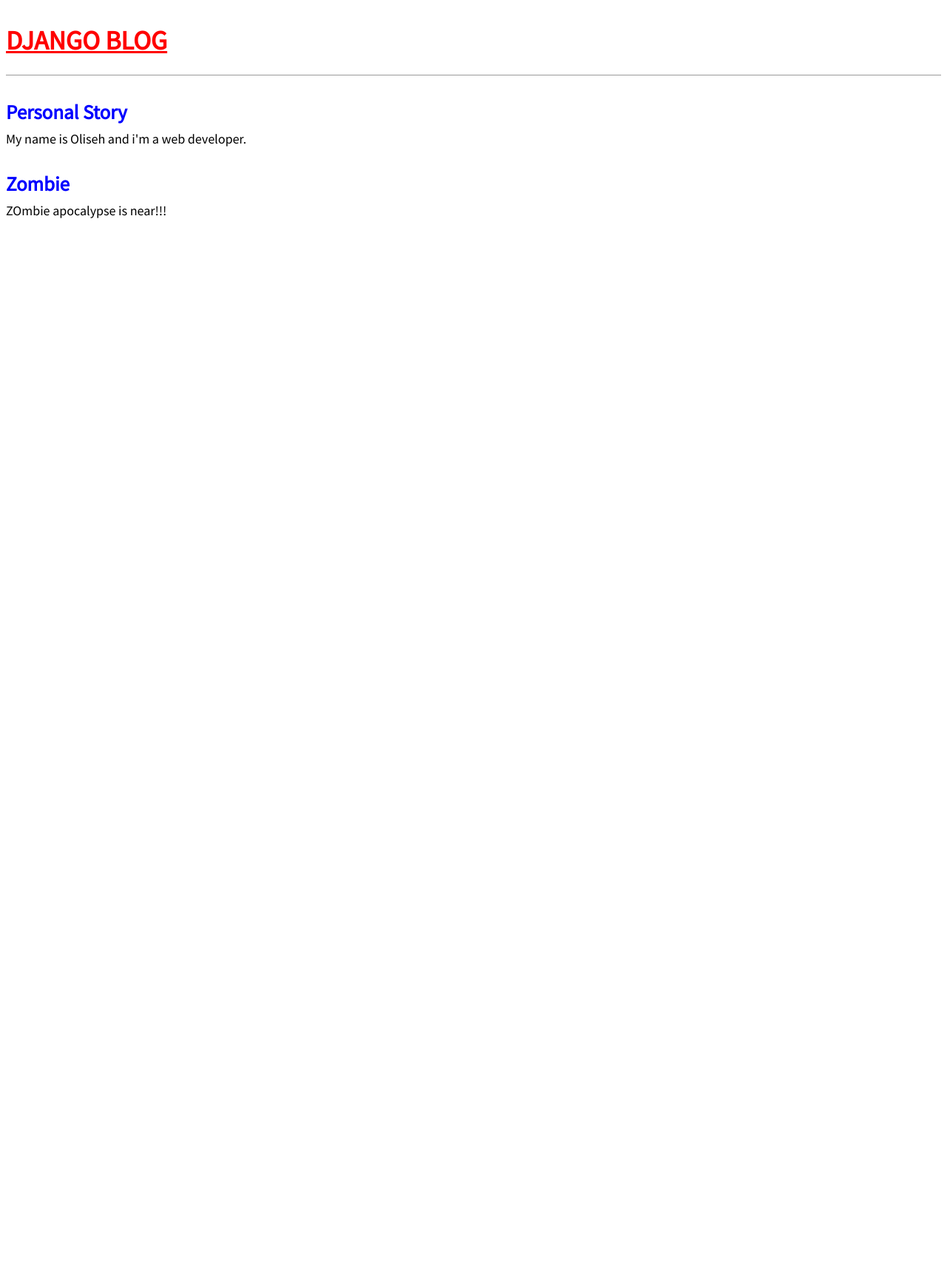
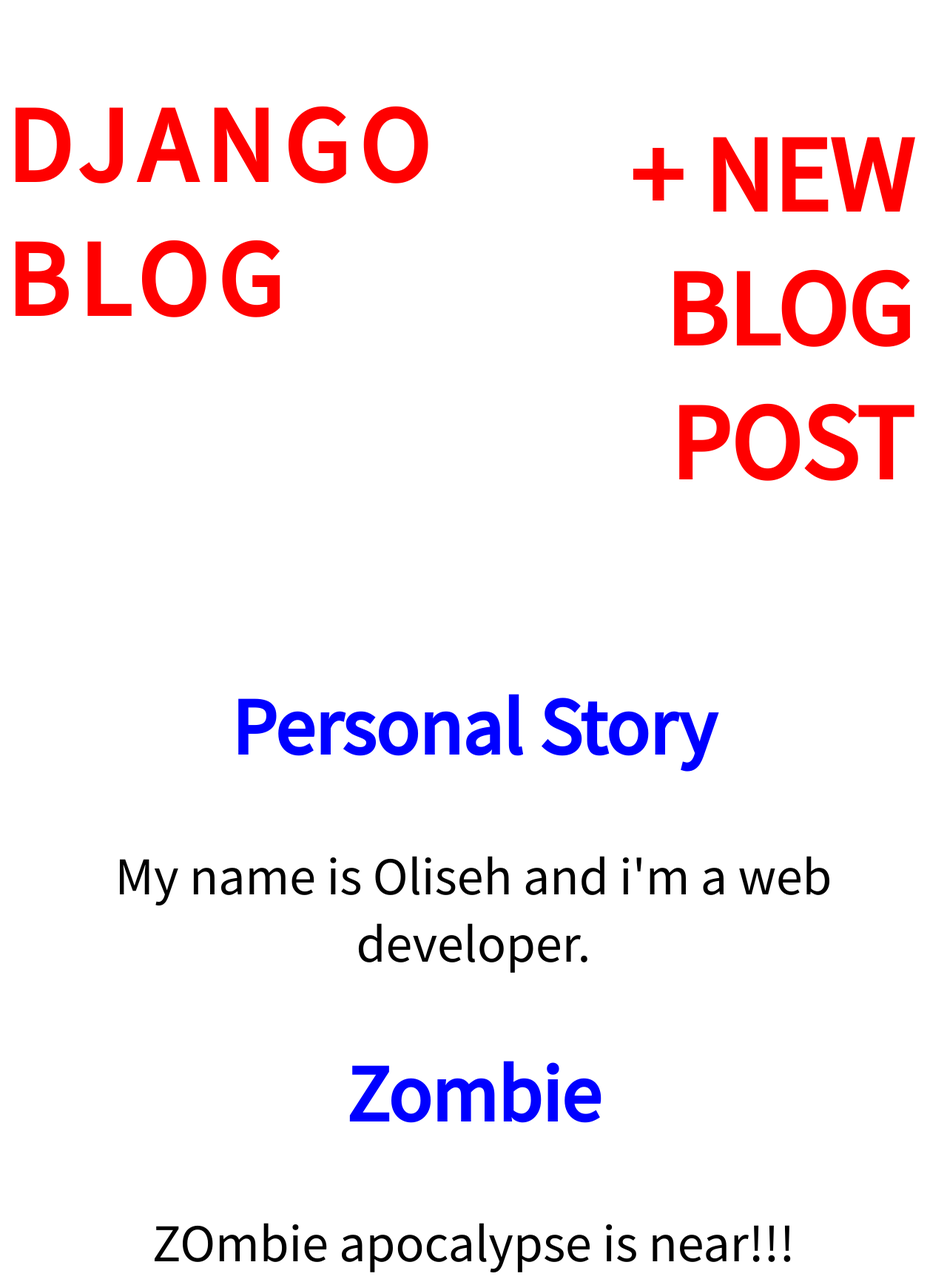
Before and after one commit to MrAzuka/blog, a Django app: page / in a window 1280 px wide. Shown: the whole page at 74% size. Before the commit the page ends 295 px from the top, so only its background shows below. Run offline with Django 3.2, Linux system fonts and the light colour scheme; data comes from the database, SQL or seed files in the repository.

Commit message:
New page

```diff
--- a/blog/static/css/base.css
+++ b/blog/static/css/base.css
@@ -1,31 +1,36 @@
 header {
     border-bottom: 1px solid #999;
-    margin-bottom: 2rem;
-    display: flex;
+    margin-bottom: 2rem
 }
 
-header h1 a {
-    color: red
+h1 a {
+    color: red;
+    text-decoration-line: none;
 }
 
 body {
     font-family: 'Source Sans Pro', sans-serif;
-    font-size: 18px;
+    font-size: 9vh;
 }
-
+.grid-container{
+     display: flex;
+     flex-direction: row;
+}
 .nav-left {
+    justify-self: flex-start;
     margin-right: auto;
+    text-decoration: none;
+    letter-spacing: 1vw;
  }
-
 .nav-right {
-    display: flex;
-    padding-top: 2rem;
+justify-self: flex-end;
+ padding:5vh 3vw;
 }
 .post-entry {
-    margin-bottom: 2rem;
+    text-align: center;
 }
 .post-entry h2 {
-    margin: 0.5rem 0;
+
 }
 .post-entry h2 a, .post-entry h2 a:visited {
     color: blue;
--- a/blog/templates/base.html
+++ b/blog/templates/base.html
@@ -1,6 +1,5 @@
 {% load static %}
 
-<!DOCTYPE html>
 <html lang="en">
     <head>
         <meta charset="UTF-8">
@@ -9,12 +8,22 @@
         <link href="{% static 'css/base.css' %}" rel="stylesheet">
     </head>
     <body>
-<header>
-    <h1>
-        <a href="{% url 'home' %}">DJANGO BLOG</a>
-    </h1>
-</header>
         <div>
+
+                <div class="grid-container">
+                    <div class="nav-left">
+                        <h1><a href="{% url 'home' %}">DJANGO BLOG</a></h1>
+                    </div>
+
+
+                    <div class="nav-right" style="text-align:right">
+                        <h1><a href="{% url 'post_new' %}">+ NEW BLOG POST</a></h1>
+                    </div>
+                </div>
+
+
+
+
             {% block content %}
 
             {% endblock content %}
--- a/blog/urls.py
+++ b/blog/urls.py
@@ -1,8 +1,9 @@
 from django.urls import path
-from .views import BlogListView, BlogDetailView
+from .views import BlogListView, BlogDetailView, BlogCreateView
 
 
 urlpatterns = [
     path('', BlogListView.as_view(), name='home'),
     path('post/<int:pk>/', BlogDetailView.as_view(), name='post_detail'),
+    path('post/new/', BlogCreateView.as_view(), name='post_new'),
 ]
--- a/blog/views.py
+++ b/blog/views.py
@@ -1,13 +1,22 @@
 from django.shortcuts import render
 from django.views.generic import ListView, DetailView
+from django.views.generic.edit import CreateView
 from .models import Post
 # Create your views here.
+
 
 class BlogListView(ListView):
     model = Post
     template_name = 'home.html'
     context_object_name = 'all_post_list'
 
+
 class BlogDetailView(DetailView):
     model = Post
     template_name = 'post_detail.html'
+
+
+class BlogCreateView(CreateView):
+    model = Post
+    template_name = 'post_new.html'
+    fields = ['title', 'author', 'article']
```
Also changed, not shown: blog/templates/post_new.html (added, +10 -0 lines). Lines whose indentation alone changed are shown as unchanged.
